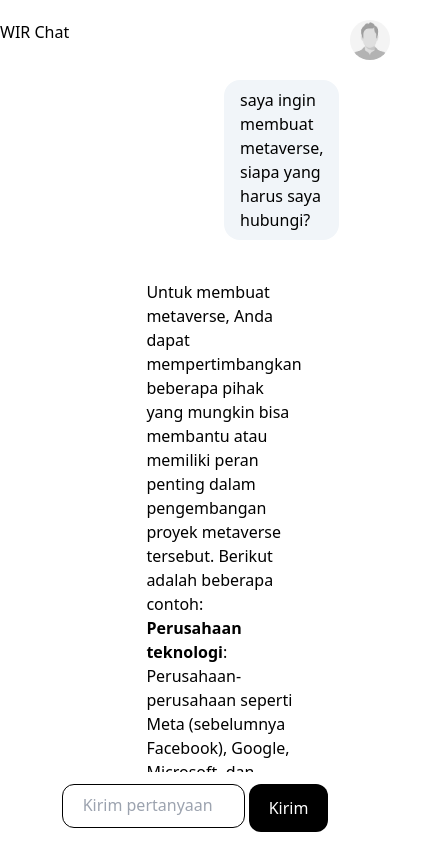
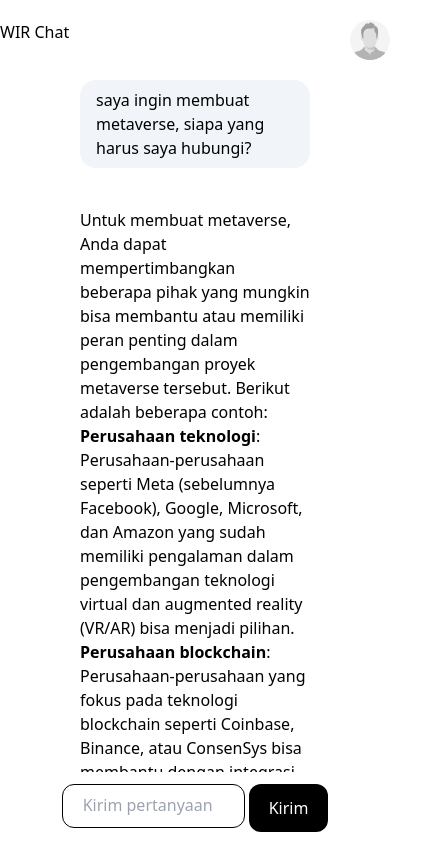
Before and after one commit to FadelYang/wir_chat, a React (Vite) app: page / in a window 390 px wide. Shown: the top 842 px of the page, 448 px wide, since content can reach past the window. Built offline with nearby package versions, Linux system fonts and the light colour scheme.

Commit message:
fix(homepage): Fix Chat Area Width in Mobile Screen

```diff
--- a/src/pages/HomePage.jsx
+++ b/src/pages/HomePage.jsx
@@ -35,7 +35,7 @@ dapat diberikan.`
         {/* Navbar */}
         <div className="flex flex-col flex-grow">
           {/* Chat area */}
-          <div className={`${!exampleResponse ? 'hidden' : 'flex'} flex-col items-center chat-area flex-grow px-56 gap-10`}>
+          <div className={`${!exampleResponse ? 'hidden' : 'flex'} flex-col items-center chat-area flex-grow md:px-56 px-20 gap-10`}>
               {/* Use dangerouslySetInnerHTML to inject the HTML */}
               <div className='ml-auto bg-slate-100 py-2 px-4 rounded-2xl'>{exampleMessage}</div>
               <div dangerouslySetInnerHTML={{ __html: formattedResponse }} />
```
